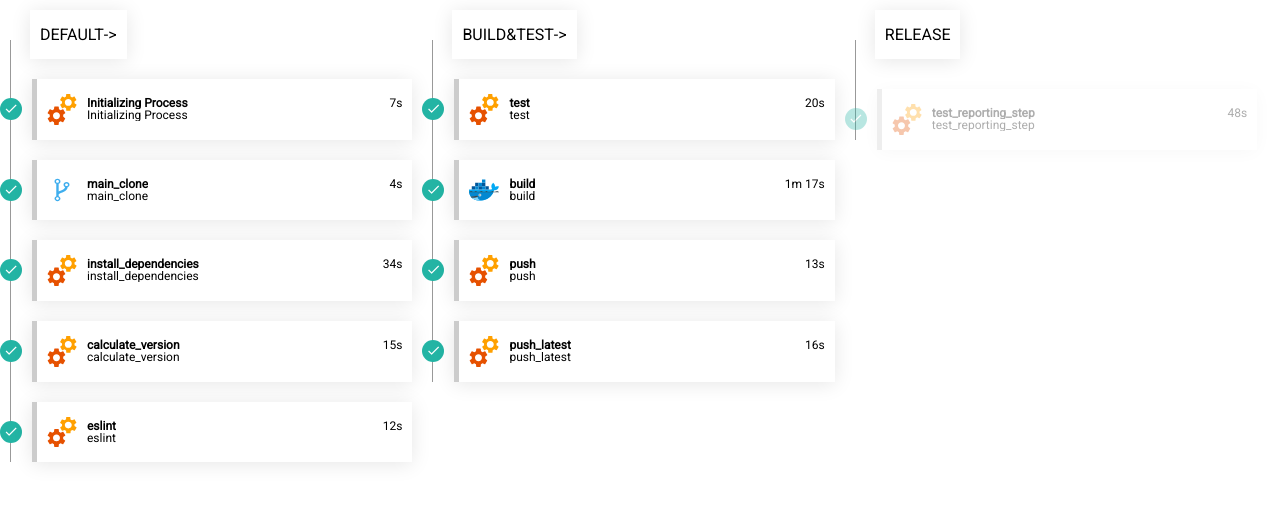
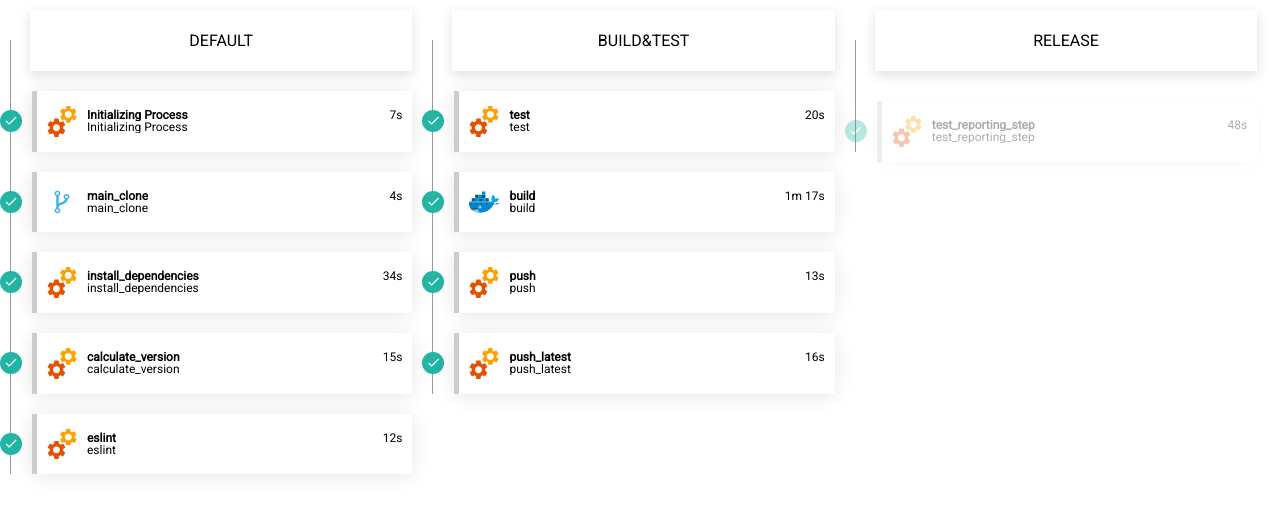
Before and after one commit to ReuvenLiran/codefresh, an Angular app: page / in a window 1280 px wide. Shown: the top 512 px of the page. Built offline with nearby package versions, Linux system fonts and the light colour scheme; what ansi_up would draw is missing.

Commit message:
Fix style of stages and steps

```diff
--- a/src/app/card.scss
+++ b/src/app/card.scss
@@ -1,17 +1,10 @@
 .card {
-  cursor: pointer;
   background-color: #fff;
   box-shadow: 0 2px 20px 0 rgba(0,0,0,.1);
   text-overflow: ellipsis;
   overflow: hidden;
   padding: 15px 10px;
   display: flex;
-  justify-content: flex-start;
+  justify-content: center;
   align-items: center;
-  transform: translateY(0px);
-  transition: transform 0.25s ease-in-out;
-  &:hover {
-    box-shadow: 0 2px 20px 0 rgba(0,0,0,.2);
-    transform: translateY(-5px);
-  }
 }
--- a/src/app/inline-step/inline-step.component.scss
+++ b/src/app/inline-step/inline-step.component.scss
@@ -4,13 +4,20 @@
 .step {
   &.card {
     border-left: 5px solid #ccc;
+    cursor: pointer;
+    transform: translateY(0px);
+    transition: transform 0.25s ease-in-out;
+    &:hover {
+      box-shadow: 0 2px 20px 0 rgba(0,0,0,.2);
+      transform: translateY(-5px);
+    }
   }
   &.terminal {
     display: flex;
     align-items: center;
     padding: 8px;
     $height: 35px;
-    @include set-statuses();
+    @include set-statuses(large);
 
     .step-img {
       height: $height;
--- a/src/app/stage/stage.component.html
+++ b/src/app/stage/stage.component.html
@@ -1,10 +1,5 @@
-<li class="step-item stage-item">
+<li class="stage-item">
   <div class="card stage">
-    <span>
       {{ stage }}
-    </span>
-    <span>
-      {{ icon }}
-    </span>
   </div>
 </li>
--- a/src/app/stage/stage.component.scss
+++ b/src/app/stage/stage.component.scss
@@ -3,4 +3,10 @@
 
 .stage-item {
   margin-left: 20px;
+  overflow: hidden;
+  margin-bottom: 20px;
+  .card {
+    padding: 21px 10px;
+  }
+  box-shadow: 0 4px 12px 0 rgba(0,0,0,.13);
 }
--- a/src/app/status.scss
+++ b/src/app/status.scss
@@ -1,9 +1,15 @@
-@mixin status-style ($status) {
+@mixin status-style ($status, $size) {
+  @if $size == normal {
+    width: 22px;
+    font-size: 15px;
+    line-height: 22px;
+  } @else if $size == large {
+    width: 28px;
+    font-size: 20px;
+    line-height: 28px;
+  }
   font-family: 'Material Icons';
-  width: 22px;
-  font-size: 15px;
   text-align: center;
-  line-height: 22px;
   border-radius: 50%;
   transform: translateX(-10px);
   cursor: pointer;
@@ -26,7 +32,7 @@
 }
 
 
-@mixin set-statuses() {
+@mixin set-statuses($size) {
   $statuses: (
     'pending',
     'success',
@@ -34,7 +40,7 @@
   );
   @each $status in $statuses {
     &.#{$status}::before {
-      @include status-style($status);
+      @include status-style($status, $size);
     }
   }
 }
--- a/src/app/step/step.component.scss
+++ b/src/app/step/step.component.scss
@@ -23,8 +23,7 @@
   margin-bottom: 20px;
   animation: fade-in 0.3s ease-in-out;
 
-  @include set-statuses();
-
+  @include set-statuses(normal);
   app-inline-step {
     width: 100%;
   }
```
